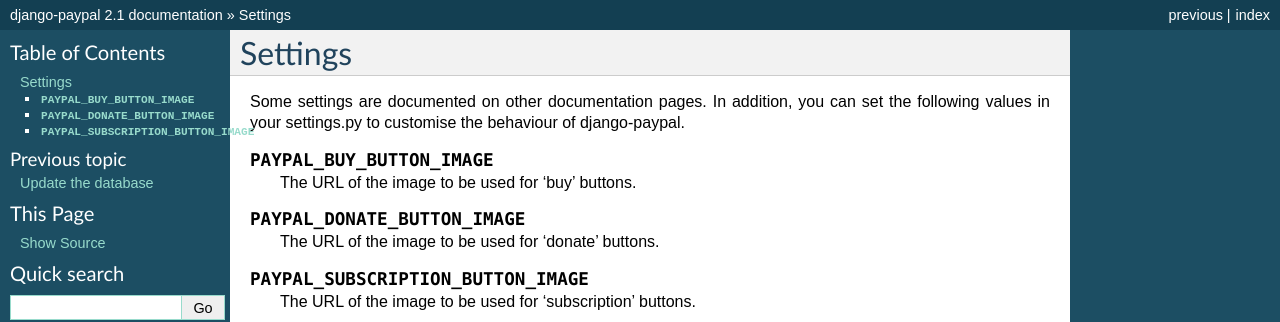
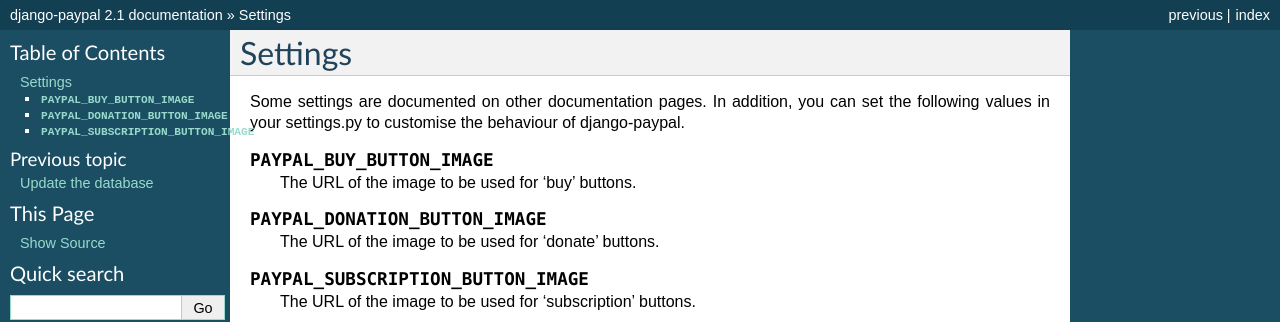
Before and after one commit to spookylukey/django-paypal, a Sphinx documentation site: the page built from docs/settings.rst, in a window 1280 px wide. Shown: the top 322 px of the page. Built offline with Sphinx 7.4.7, drawn with Linux system fonts in a browser that asks for light colours.

Commit message:
Docs fix

```diff
--- a/docs/settings.rst
+++ b/docs/settings.rst
@@ -9,7 +9,7 @@
 
    The URL of the image to be used for 'buy' buttons.
 
-.. attribute:: PAYPAL_DONATE_BUTTON_IMAGE
+.. attribute:: PAYPAL_DONATION_BUTTON_IMAGE
 
    The  URL of the image to be used for 'donate' buttons.
 
```
